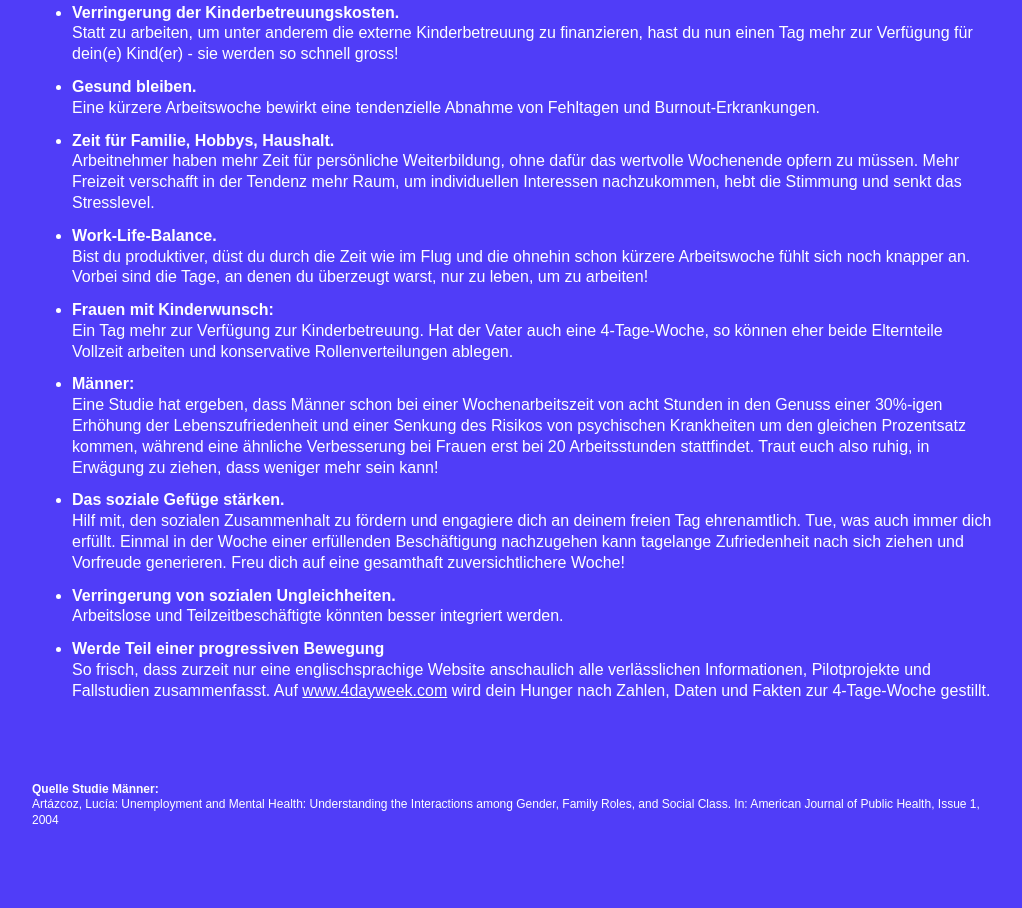
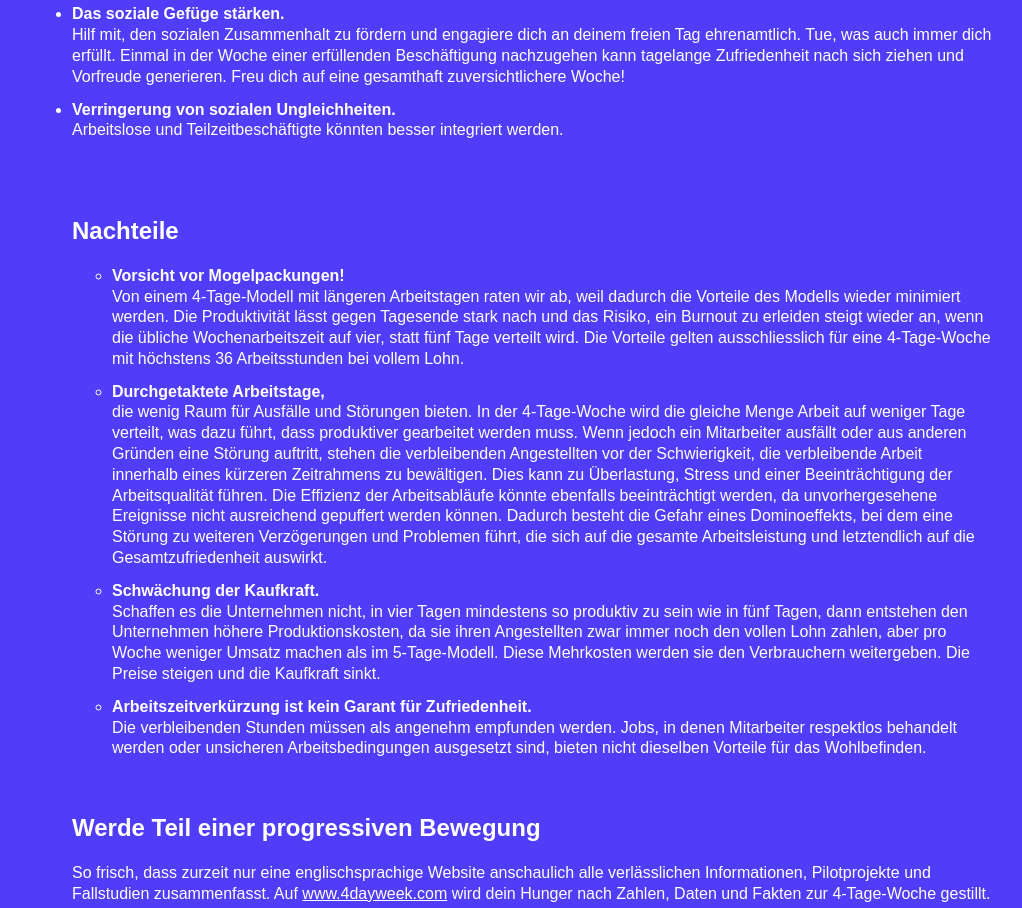
Before and after one commit to nopostcodeenvy/4-Tage-Woche, a plain HTML site: page index.html in a window 1280 px wide. Shown: the part 1295-2203 px from the top of the page, without its empty margins (128-1150 px from the left). Before the commit the page ends 2155 px from the top, so only its background shows below. Drawn offline with Linux system fonts and the light colour scheme.

Commit message:
Add files via upload

```diff
--- a/index.html
+++ b/index.html
@@ -17,29 +17,8 @@
         <p>Bereite dich darauf vor, in die Welt der Effizienz, Work-Life-Balance und persönlichen Entfaltung einzutauchen. Wir bieten dir einen Rundumblick, der dir hilft, die 4-Tage-Woche aus verschiedenen Blickwinkeln zu betrachten. Mach dich bereit für einen Perspektivenwechsel, der deine berufliche Zukunft gestalten könnte.</p>
         <p>Klick dich durch die Vor- und Nachteile, um zu verstehen, wie die 4-Tage-Woche das Leben junger Berufseinsteiger beeinflussen kann. Am Ende dieser Reise wirst du nicht nur bestens informiert sein, sondern auch in der Lage, eine fundierte Entscheidung für oder gegen die 4-Tage-Woche zu treffen.</p>
         <p>Bereit, deine berufliche Zukunft zu gestalten? Lass uns gemeinsam erkunden, wie die 4-Tage-Woche deine Karriere und Lebensqualität beeinflussen kann! 💼🌟</p>
-        <p>
-
-
-        </p>
-
-
-        <h2>Nachteile</h2>
-        <ul>
-            <li>
-                <strong>Vorsicht vor Mogelpackungen!</strong><br>
-                Von einem 4-Tage-Modell mit längeren Arbeitstagen raten wir ab, weil dadurch die Vorteile des Modells wieder minimiert werden. Die Produktivität lässt gegen Tagesende stark nach und das Risiko, ein Burnout zu erleiden steigt wieder an, wenn die übliche Wochenarbeitszeit auf vier, statt fünf Tage verteilt wird. Die Vorteile gelten ausschliesslich für eine 4-Tage-Woche mit höchstens 36 Arbeitsstunden bei vollem Lohn.</li>
-            <li>
-                <strong>Durchgetaktete Arbeitstage,</strong><br>
-                die wenig Raum für Ausfälle und Störungen bieten. In der 4-Tage-Woche wird die gleiche Menge Arbeit auf weniger Tage verteilt, was dazu führt, dass produktiver gearbeitet werden muss. Wenn jedoch ein Mitarbeiter ausfällt oder aus anderen Gründen eine Störung auftritt, stehen die verbleibenden Angestellten vor der Schwierigkeit, die verbleibende Arbeit innerhalb eines kürzeren Zeitrahmens zu bewältigen. Dies kann zu Überlastung, Stress und einer Beeinträchtigung der Arbeitsqualität führen. Die Effizienz der Arbeitsabläufe könnte ebenfalls beeinträchtigt werden, da unvorhergesehene Ereignisse nicht ausreichend gepuffert werden können. Dadurch besteht die Gefahr eines Dominoeffekts, bei dem eine Störung zu weiteren Verzögerungen und Problemen führt, die sich auf die gesamte Arbeitsleistung und letztendlich auf die Gesamtzufriedenheit auswirkt.</li>
-            <li>
-                <strong>Schwächung der Kaufkraft.</strong><br>
-                Schaffen es die Unternehmen nicht, in vier Tagen mindestens so produktiv zu sein wie in fünf Tagen, dann entstehen den Unternehmen höhere Produktionskosten, da sie ihren Angestellten zwar immer noch den vollen Lohn zahlen, aber pro Woche weniger Umsatz machen als im 5-Tage-Modell. Diese Mehrkosten werden sie den Verbrauchern weitergeben. Die Preise steigen und die Kaufkraft sinkt.</li>
-            <li><strong>Arbeitszeitverkürzung ist kein Garant für Zufriedenheit.</strong><br>
-                Die verbleibenden Stunden müssen als angenehm empfunden werden. Jobs, in denen Mitarbeiter respektlos behandelt werden oder unsicheren Arbeitsbedingungen ausgesetzt sind, bieten nicht dieselben Vorteile für das Wohlbefinden.</li>
-        </ul>
-
-
-
+<br>
+<br>
         <h2>Vorteile</h2>
         <ul>
             <li>
@@ -86,12 +65,35 @@
                 <strong>Verringerung von sozialen Ungleichheiten.</strong><br>
                 Arbeitslose und Teilzeitbeschäftigte könnten besser integriert werden.
             </li>
+            <br>
+            <br>
+        <h2>Nachteile</h2>
+        <ul>
             <li>
-                <strong>Werde Teil einer progressiven Bewegung</strong><br>
-                So frisch, dass zurzeit nur eine englischsprachige Website anschaulich alle verlässlichen Informationen, Pilotprojekte und Fallstudien zusammenfasst. Auf <a href="https://www.4dayweek.com/" target="_blank">www.4dayweek.com</a> wird dein Hunger nach Zahlen, Daten und Fakten zur 4-Tage-Woche gestillt.
+                <strong>Vorsicht vor Mogelpackungen!</strong><br>
+                Von einem 4-Tage-Modell mit längeren Arbeitstagen raten wir ab, weil dadurch die Vorteile des Modells wieder minimiert werden. Die Produktivität lässt gegen Tagesende stark nach und das Risiko, ein Burnout zu erleiden steigt wieder an, wenn die übliche Wochenarbeitszeit auf vier, statt fünf Tage verteilt wird. Die Vorteile gelten ausschliesslich für eine 4-Tage-Woche mit höchstens 36 Arbeitsstunden bei vollem Lohn.
+            </li>
+            <li>
+                <strong>Durchgetaktete Arbeitstage,</strong><br>
+                die wenig Raum für Ausfälle und Störungen bieten. In der 4-Tage-Woche wird die gleiche Menge Arbeit auf weniger Tage verteilt, was dazu führt, dass produktiver gearbeitet werden muss. Wenn jedoch ein Mitarbeiter ausfällt oder aus anderen Gründen eine Störung auftritt, stehen die verbleibenden Angestellten vor der Schwierigkeit, die verbleibende Arbeit innerhalb eines kürzeren Zeitrahmens zu bewältigen. Dies kann zu Überlastung, Stress und einer Beeinträchtigung der Arbeitsqualität führen. Die Effizienz der Arbeitsabläufe könnte ebenfalls beeinträchtigt werden, da unvorhergesehene Ereignisse nicht ausreichend gepuffert werden können. Dadurch besteht die Gefahr eines Dominoeffekts, bei dem eine Störung zu weiteren Verzögerungen und Problemen führt, die sich auf die gesamte Arbeitsleistung und letztendlich auf die Gesamtzufriedenheit auswirkt.
+            </li>
+            <li>
+                <strong>Schwächung der Kaufkraft.</strong><br>
+                Schaffen es die Unternehmen nicht, in vier Tagen mindestens so produktiv zu sein wie in fünf Tagen, dann entstehen den Unternehmen höhere Produktionskosten, da sie ihren Angestellten zwar immer noch den vollen Lohn zahlen, aber pro Woche weniger Umsatz machen als im 5-Tage-Modell. Diese Mehrkosten werden sie den Verbrauchern weitergeben. Die Preise steigen und die Kaufkraft sinkt.
+            </li>
+            <li>
+                <strong>Arbeitszeitverkürzung ist kein Garant für Zufriedenheit.</strong><br>
+                Die verbleibenden Stunden müssen als angenehm empfunden werden. Jobs, in denen Mitarbeiter respektlos behandelt werden oder unsicheren Arbeitsbedingungen ausgesetzt sind, bieten nicht dieselben Vorteile für das Wohlbefinden.
             </li>
         </ul>
-
+        <br>
+            <h2><strong>Werde Teil einer progressiven Bewegung</strong></h2>
+            <p>So frisch, dass zurzeit nur eine englischsprachige Website anschaulich alle verlässlichen Informationen, Pilotprojekte und Fallstudien zusammenfasst. Auf <a href="https://www.4dayweek.com/" target="_blank">www.4dayweek.com</a> wird dein Hunger nach Zahlen, Daten und Fakten zur 4-Tage-Woche gestillt.</p>
+        <br>
+        <br>
+        <br>
+        <br>
+        <br>
         <footer>
             <h2>Quelle Studie Männer:</h2>
             <p>Artázcoz, Lucía: Unemployment and Mental Health: Understanding the Interactions among Gender, Family Roles, and Social Class. In: American Journal of Public Health, Issue 1, 2004</p>
--- a/style.css
+++ b/style.css
@@ -28,14 +28,15 @@ a {
 /* Fusszeile */
 footer {
     margin-top: 80px;
+    color:rgb(0, 0, 0)
 }
 
 footer h2 {
-    font-size: 12px;
+    font-size: 11px;
     margin-bottom: 0;
 }
 
 footer p {
-    font-size: 12px;
+    font-size: 11px;
     margin-top: 0;
 }
```
